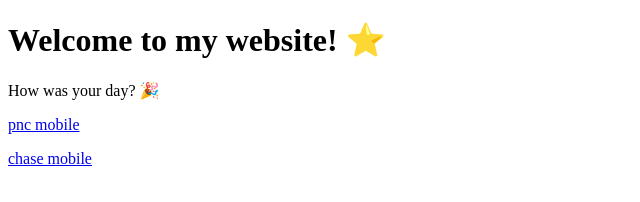
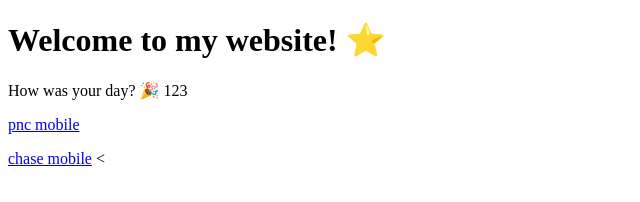
Before and after one commit to wlai-lp/github-pages, a plain HTML site: page index.html in a window 1280 px wide. Shown: the full height of the page, 0-640 px from the left. Drawn offline with Linux system fonts and the light colour scheme.

Commit message:
test build time

```diff
--- a/index.html
+++ b/index.html
@@ -3,11 +3,11 @@
    <head>
       <title>My Cool Website</title>
    </head>
-   <body>
       <h1>Welcome to my website! ⭐️</h1>
-      <p>How was your day? 🎉</p>
+      <p>How was your day? 🎉 123</p>
       <a href="https://mobile-app.pnc.com/mbl/app/alerts/index.html">pnc mobile </a>
       <p></p>
       <a href="https://www.chase.com/creditjourneyalerts">chase mobile</a>
+   <
    </body>
 </html>
```
